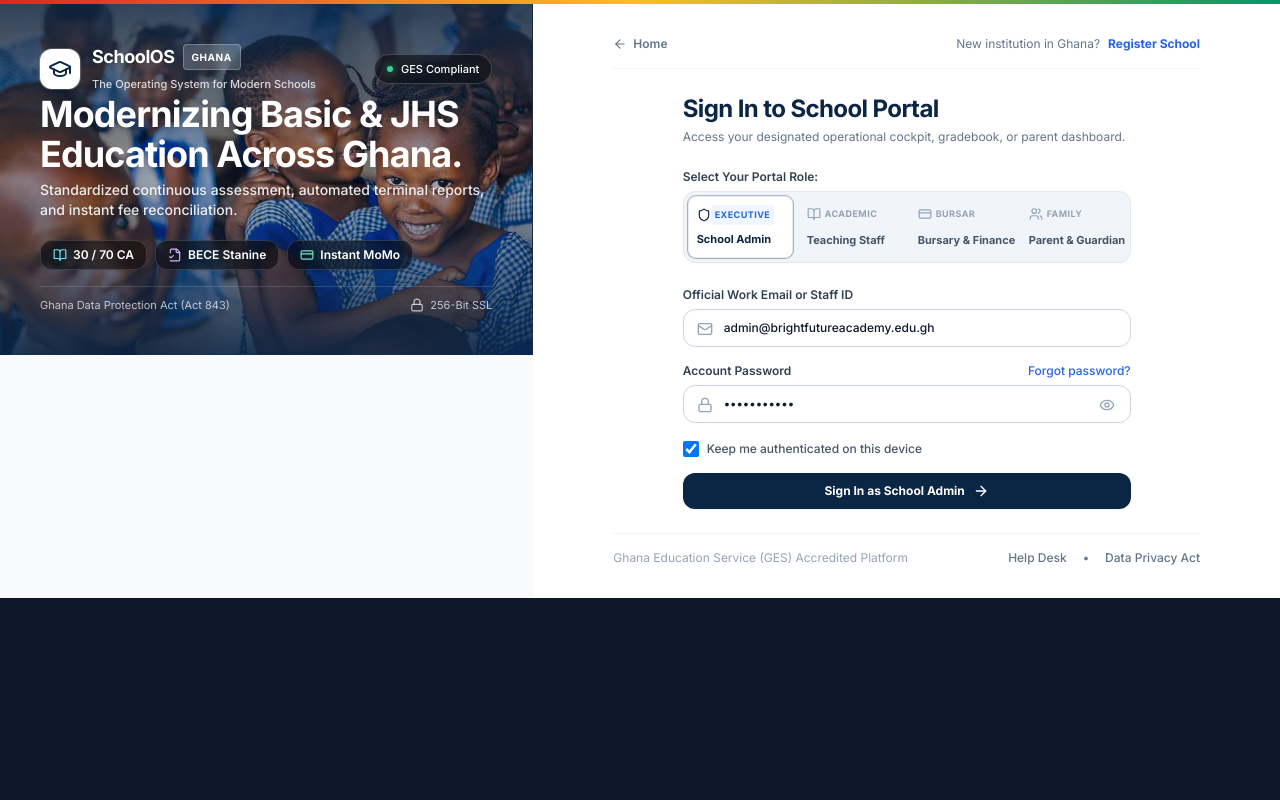
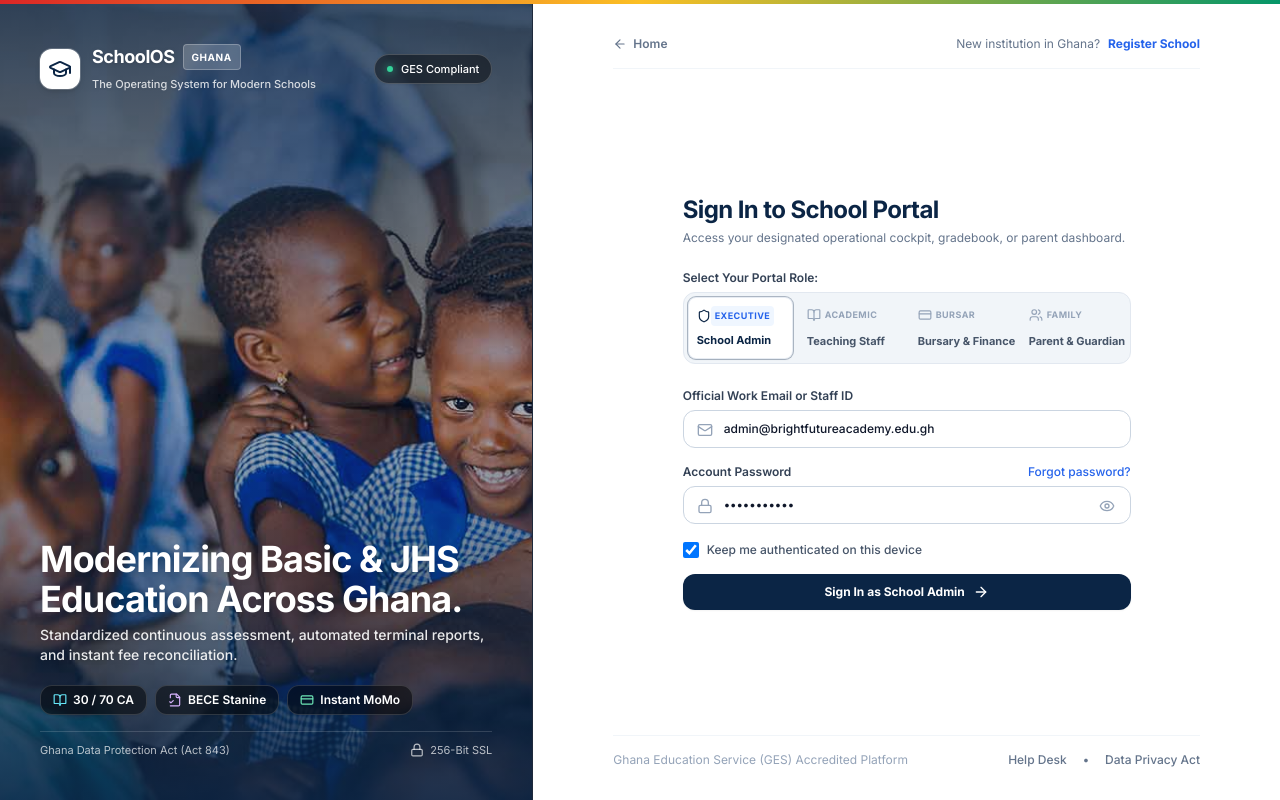
Before and after one commit to Elijahamet/JHS-PROJECT, a React (Vite) app: page / in a window 1280 px wide. Both pictures are taken after a click on the button "Sign In". Built offline with nearby package versions, Linux system fonts and the light colour scheme.

Commit message:
Ensure background image fills full height on sign in and sign up screens

```diff
--- a/src/components/modules/AuthScreens.tsx
+++ b/src/components/modules/AuthScreens.tsx
@@ -217,7 +217,7 @@ export const AuthScreens: React.FC = () => {
   ];
 
   return (
-    <div className="min-h-screen w-full max-w-full overflow-hidden bg-slate-900 text-slate-900 flex flex-col font-sans selection:bg-[#0B2545] selection:text-white">
+    <div className="h-screen w-full max-w-full overflow-hidden bg-[#0B2545] text-slate-900 flex flex-col font-sans selection:bg-[#0B2545] selection:text-white">
       {/* Top Ghana National Branding Bar */}
       <div className="h-1 w-full bg-gradient-to-r from-red-600 via-amber-400 to-emerald-600 shrink-0 z-20" />
 
@@ -225,9 +225,9 @@ export const AuthScreens: React.FC = () => {
       {/* 1. SIGN IN SCREEN                                                         */}
       {/* ========================================================================= */}
       {authScreen === 'login' && (
-        <div className="h-full w-full flex flex-col lg:flex-row overflow-hidden bg-slate-50">
+        <div className="flex-1 min-h-0 w-full flex flex-col lg:flex-row overflow-hidden bg-white">
           {/* Left Hero Column: Authentic Editorial Brand Showcase */}
-          <div className="relative hidden lg:flex lg:w-1/2 xl:w-5/12 h-full overflow-hidden bg-[#0B2545] flex-col justify-between p-8 xl:p-10 shrink-0 border-r border-slate-800">
+          <div className="relative hidden lg:flex lg:w-1/2 xl:w-5/12 h-full min-h-full self-stretch overflow-hidden bg-[#0B2545] flex-col justify-between p-8 xl:p-10 shrink-0 border-r border-slate-800">
             {/* Background Image: Crisp, vibrant Ghanaian pupils clearly visible */}
             <img
               src="/assets/login-hero.jpg"
@@ -475,9 +475,9 @@ export const AuthScreens: React.FC = () => {
       {/* 2. SIGN UP SCREEN (INSTITUTIONAL REGISTRATION)                             */}
       {/* ========================================================================= */}
       {authScreen === 'signup' && (
-        <div className="h-full w-full flex flex-col lg:flex-row overflow-hidden bg-slate-50">
+        <div className="flex-1 min-h-0 w-full flex flex-col lg:flex-row overflow-hidden bg-white">
           {/* Left Column: Exclusive Institutional Registration Showcase */}
-          <div className="relative hidden lg:flex lg:w-1/2 xl:w-5/12 h-full overflow-hidden bg-[#0B2545] flex-col justify-between p-8 xl:p-10 shrink-0 border-r border-slate-800">
+          <div className="relative hidden lg:flex lg:w-1/2 xl:w-5/12 h-full min-h-full self-stretch overflow-hidden bg-[#0B2545] flex-col justify-between p-8 xl:p-10 shrink-0 border-r border-slate-800">
             {/* Background Image: Crisp, vibrant Ghanaian pupils clearly visible */}
             <img
               src="/assets/signup-hero.jpg"
```
